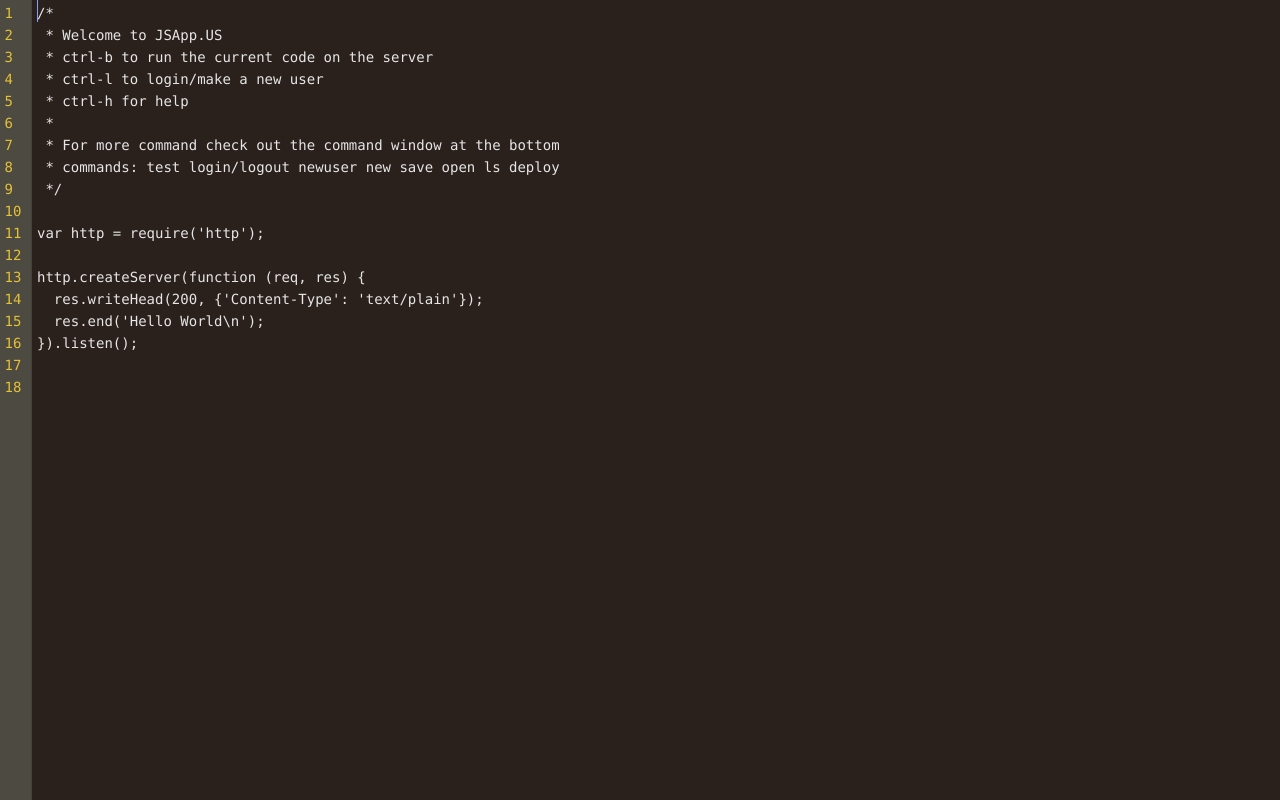
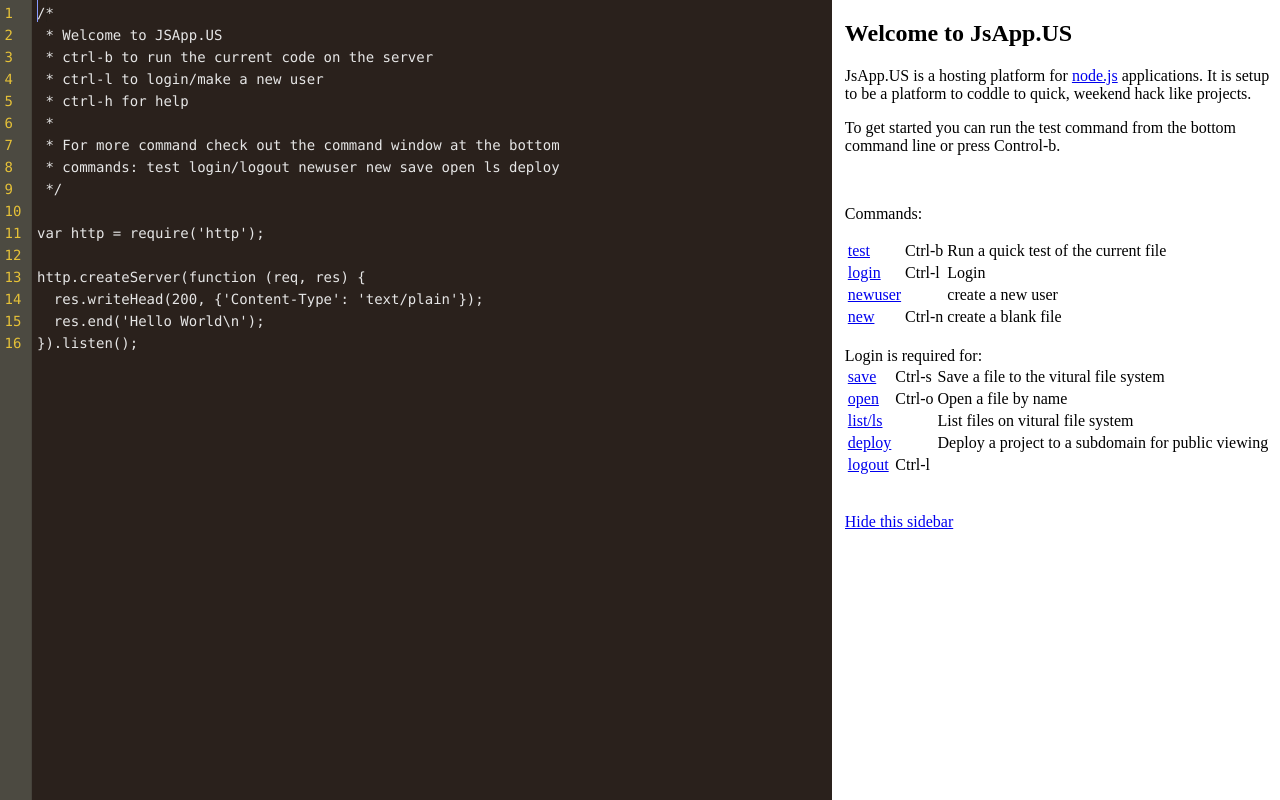
Before and after one commit to matthewfl/node-host, a plain HTML site: page static/index.html in a window 1280 px wide. Drawn offline with nearby package versions, Linux system fonts and the light colour scheme; files that its build step writes are made by us from their sources; files whose address does not match are found by name.

Commit message:
added a sidebar to the front page with a list of commands

```diff
--- a/Bespin/settings.json
+++ b/Bespin/settings.json
@@ -2,5 +2,6 @@
 	"output_dir": "../build",
 	"plugins": ["control", "embedded", "html","js_syntax", "stylesheet", "command_line", "editing_commands", "facebox"],
 	"search_path": [".."],
-	"include_sample": false
+	"include_sample": false,
+	"jquery": "global"
 }
--- a/static/index.html
+++ b/static/index.html
@@ -4,7 +4,10 @@
 <style>
 html {margin: 0;padding: 0;width: 100%;height: 100%;}
 body {margin: 0;padding: 0;width: 100%;height: 100%;overflow: hidden;}
+#editor { margin: 0; padding: 0; width: 65%; height: 100%; overflow: hidden;}
+#entro { margin: 0; padding:0 width:32%; height: 100%; overflow: auto; position: absolute; top: 0px; left: 66% }
 </style>
+<script src="https://ajax.googleapis.com/ajax/libs/jquery/1.4.4/jquery.min.js"></script>
 <script>
   (function () {
       function check () {
@@ -13,32 +16,56 @@
 	  var ctx = can.getContext("2d");
 	  return !!(ctx.fillText || ctx.mozDrawText)
       }
-  if(!check())
-  location.href="/old.html";
+      if(!check()) {
+	  alert("your browsers is not supported")
+	  //location.href="/old.html";
+	  $(function () {
+	      $("#editor").css("width", "0px");
+	  })
+      }
   })();
+
+  var _gaq = _gaq || [];
+  _gaq.push(['_setAccount', 'UA-504603-3']);
+  _gaq.push(['_setDomainName', 'jsapp.us']);
+  //_gaq.push(['_trackPageview']);
 </script>
 
 <link href="BespinEmbedded.css" type="text/css" rel="stylesheet">
 
+
 <script type="text/javascript" src="BespinEmbedded.js"></script>
 
-<script type="text/javascript">
-  var _gaq = _gaq || [];
-  _gaq.push(['_setAccount', 'UA-504603-3']);
-  //_gaq.push(['_setDomainName', '.jsapp.us']);
-  _gaq.push(['_trackPageview']);
-
-  (function() {
-    var ga = document.createElement('script'); ga.type = 'text/javascript'; ga.async = true;
-    ga.src = ('https:' == document.location.protocol ? 'https://ssl' : 'http://www') + '.google-analytics.com/ga.js';
-    var s = document.getElementsByTagName('script')[0]; s.parentNode.insertBefore(ga, s);
-  })();
-
+<script>
+  var commandLine=null;
+  function sideBar (show) {
+      if(show) {
+	  $("#editor").css("width", "65%");
+	  $("#entro").css("width", "35%");
+      }else{
+	  $("#editor").css("width", "100%");
+	  $("#entro").css("width", "0px");
+      }
+      $("#editor")[0].bespin.dimensionsChanged();
+  }
+  window.onBespinLoad = function () {
+      commandLine = $("#editor")[0].bespin.commandLine.execute;
+      bespin.tiki.require('control');
+  };
+  $(function () {
+      $("a").click(function () {
+	  var c = $(this).attr('cmd');
+	  if(c) {
+	      commandLine(c); // when null this will crash and the link will work
+	      return false;
+	  }
+	  return true;
+      });
+  });
 </script>
-
 </head>
-<body class="bespin" data-bespinoptions='{ "settings": { "tabstop": 2, "maxConsoleHeight": 150 }, "syntax": "js", "stealFocus": true }'
->/*
+<body>
+<div id="editor" class="bespin"  data-bespinoptions='{ "settings": { "tabstop": 2, "maxConsoleHeight": 150 }, "syntax": "js", "stealFocus": true }'>/*
  * Welcome to JSApp.US
  * ctrl-b to run the current code on the server
  * ctrl-l to login/make a new user
@@ -53,5 +80,36 @@
 http.createServer(function (req, res) {
   res.writeHead(200, {'Content-Type': 'text/plain'});
   res.end('Hello World\n');
-}).listen();</body>
+}).listen();</div>
+<div id="entro">
+<h2>Welcome to JsApp.US</h2>
+<p>JsApp.US is a hosting platform for <a href="http://nodejs.org">node.js</a> applications.  It is setup to be a platform to coddle to quick, weekend hack like projects.</p>
+<p>To get started you can run the test command from the bottom command line or press Control-b.</p>
+<br>
+</p>Commands:</p>
+<table border="0">
+  <tr><td><a href="http://wiki.matthewfl.com/jsapp:commands#test" cmd="test">test</a></td><td>Ctrl-b</td><td>Run a quick test of the current file</td></tr>
+  <tr><td><a href="http://wiki.matthewfl.com/jsapp:commands#login_logout" cmd="login">login</a></td><td>Ctrl-l</td><td>Login</td></tr>
+  <tr><td><a href="http://wiki.matthewfl.com/jsapp:commands#newuser" cmd="newuser">newuser</a></td><td></td><td>create a new user</td></tr>
+  <tr><td><a href="http://wiki.matthewfl.com/jsapp:commands#new" cmd="new">new</a></td><td>Ctrl-n</td><td>create a blank file</td></tr>
+</table>
+<br>
+Login is required for:
+<table border="0">
+  <tr><td><a href="http://wiki.matthewfl.com/jsapp:commands#save" cmd="save">save</a></td><td>Ctrl-s</td><td>Save a file to the vitural file system</td></tr>
+  <tr><td><a href="http://wiki.matthewfl.com/jsapp:commands#open" cmd="open">open</a></td><td>Ctrl-o</td><td>Open a file by name</td></tr>
+  <tr><td><a href="http://wiki.matthewfl.com/jsapp:commands#list" cmd="ls">list/ls</a></td><td></td><td>List files on vitural file system</td></tr>
+  <tr><td><a href="http://wiki.matthewfl.com/jsapp:commands#deploy" cmd="deploy">deploy</a></td><td></td><td>Deploy a project to a subdomain for public viewing</td></tr>
+  <tr><td><a href="http://wiki.matthewfl.com/jsapp:commands#login_logout" cmd="logout">logout</a></td><td>Ctrl-l</td><td></td></tr>
+</table>
+<br><br>
+<a href="#" onclick="sideBar(false);">Hide this sidebar</a>
+</div>
+<script type="text/javascript">
+  (function() {
+    var ga = document.createElement('script'); ga.type = 'text/javascript'; ga.async = true;
+    ga.src = ('https:' == document.location.protocol ? 'https://ssl' : 'http://www') + '.google-analytics.com/ga.js';
+    var s = document.getElementsByTagName('script')[0]; s.parentNode.insertBefore(ga, s);
+  })();
+</body>
 </html>
```
Also changed, not shown: Bespin/control.js (+12 -4 lines). Lines whose indentation alone changed are shown as unchanged.
